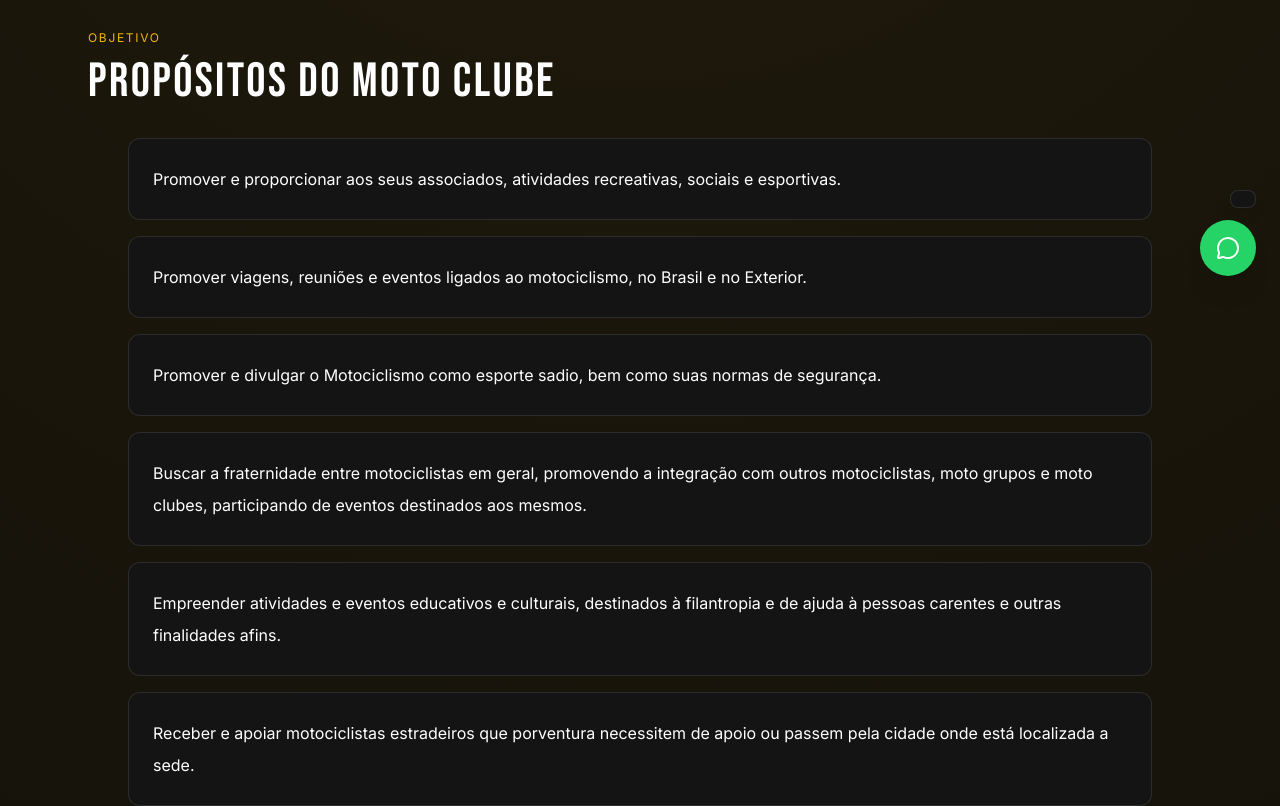
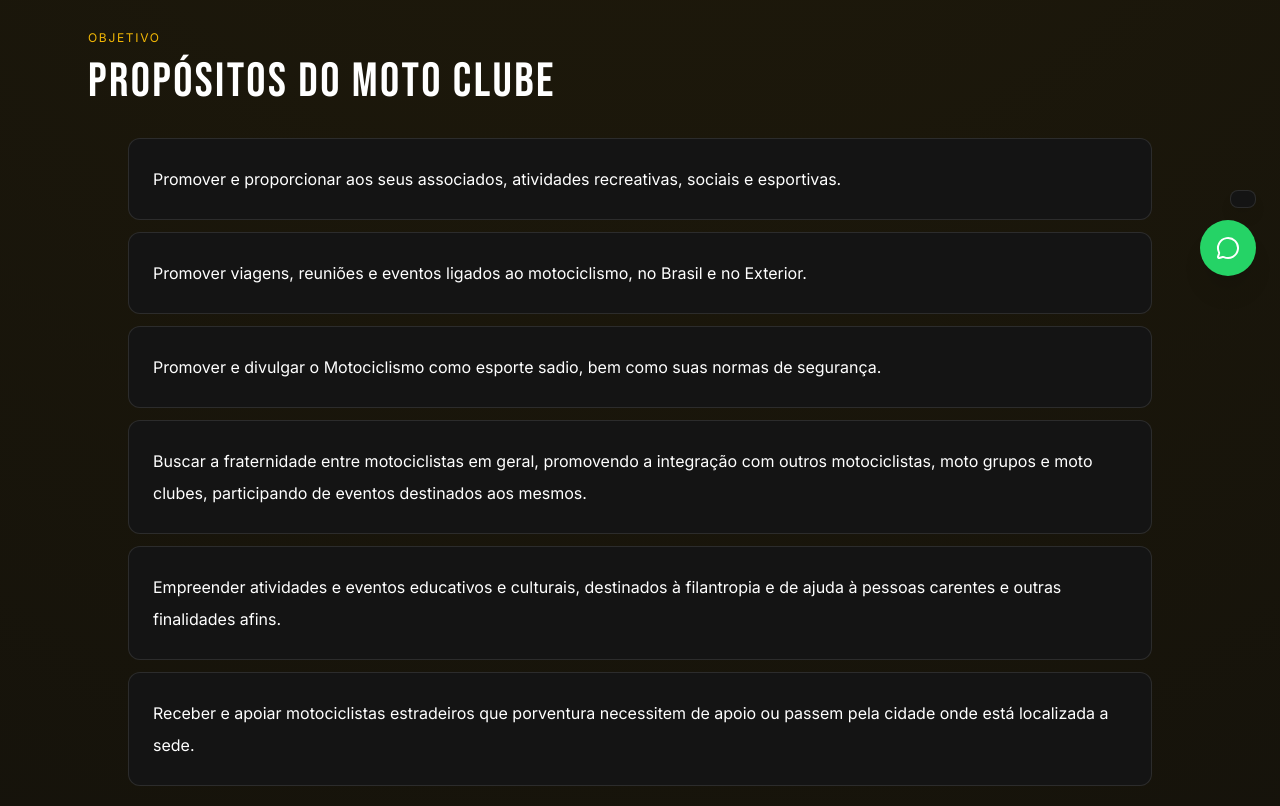
Before and after one commit to pedrocordova82/ospapas-site, a Next.js app in the folder web/: page /sobre in a window 1280 px wide. Shown: the part 500-1306 px from the top of the page. Built offline with nearby package versions, Linux system fonts and the light colour scheme.

Commit message:
Ajuste de texto.

```diff
--- a/web/app/sobre/page.tsx
+++ b/web/app/sobre/page.tsx
@@ -168,7 +168,7 @@ export default function SobrePage() {
           <h2 className="mt-3 font-heading text-4xl uppercase tracking-[0.05em] text-white sm:text-5xl">Propósitos do Moto Clube</h2>
           {/* Mantém a seção mais estreita para reduzir a largura de leitura
               e deixar os propósitos mais leves de percorrer. */}
-          <div className="mx-auto mt-8 grid max-w-5xl gap-4">
+          <div className="mx-auto mt-8 grid max-w-5xl gap-3">
             {[
               "Promover e proporcionar aos seus associados, atividades recreativas, sociais e esportivas.",
               "Promover viagens, reuniões e eventos ligados ao motociclismo, no Brasil e no Exterior.",
```
